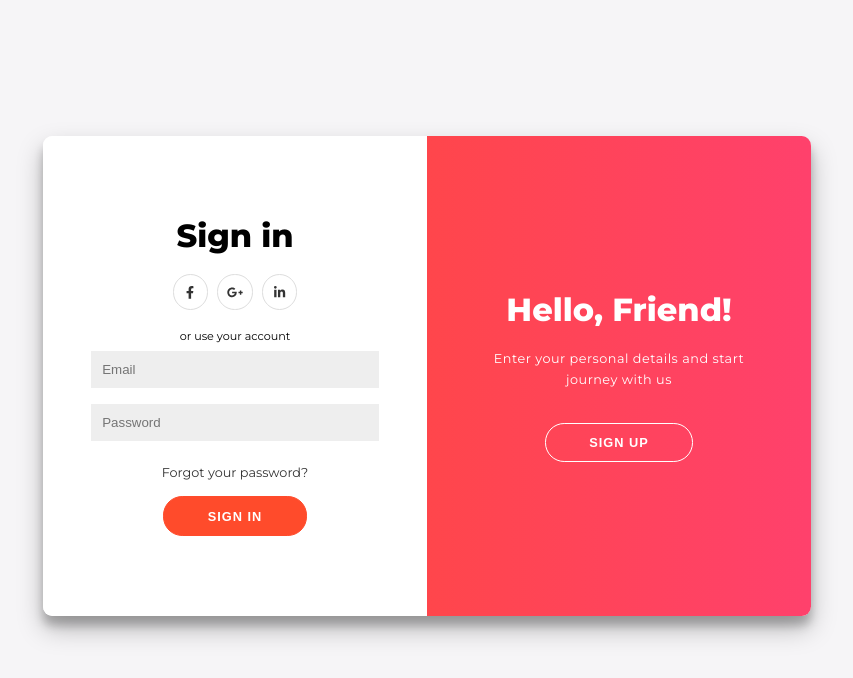
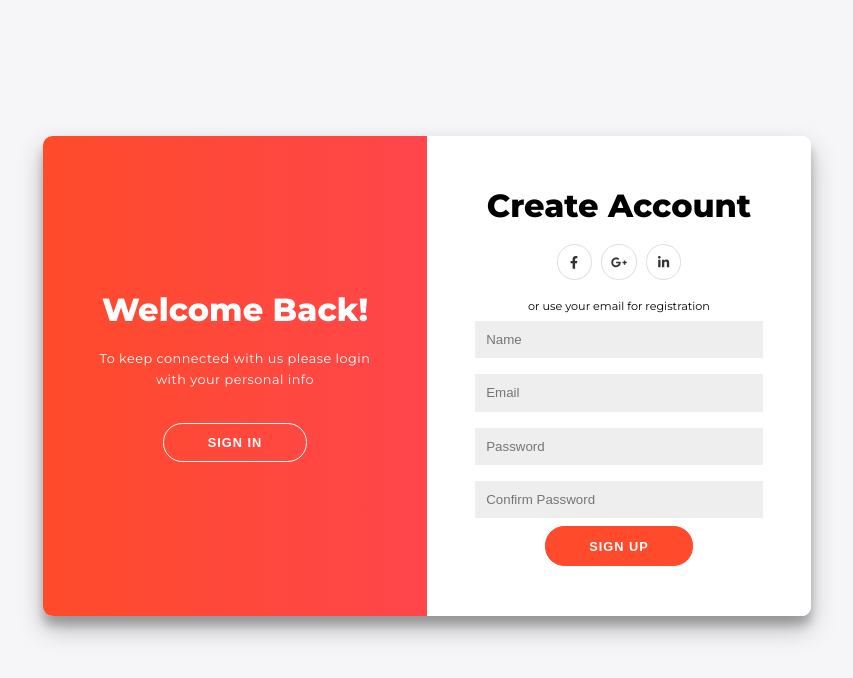
Before and after one commit to Mornevanzyl/instagram-parsons, a React (Create React App) app: page / in a window 1280 px wide. Both pictures are taken after a click on the button "SIGN UP". Shown: the top 678 px of the page, without its empty margins (213-1066 px from the left). Built offline with nearby package versions, Linux system fonts and the light colour scheme.

Commit message:
Complete login slider window animation

```diff
--- a/src/App.css
+++ b/src/App.css
@@ -189,3 +189,30 @@ button.ghost {
 .overlay-left {
   transform: translateX(-20%);
 }
+
+/* Animation */
+.container.right-panel-active .sign-in-container {
+  transform: translateX(100%);
+}
+
+.container.right-panel-active .overlay-container {
+  transform: translateX(-100%);
+}
+
+.container.right-panel-active .sign-up-container {
+  transform: translateX(100%);
+  opacity: 1;
+  z-index: 5;
+}
+
+.container.right-panel-active .overlay {
+  transform: translateX(50%);
+}
+
+.container.right-panel-active .overlay-left {
+  transform: translateX(0);
+}
+
+.container.right-panel-active .overlay-right {
+  transform: translateX(20%);
+}
--- a/src/components/Signup.jsx
+++ b/src/components/Signup.jsx
@@ -1,4 +1,4 @@
-import React, { useRef } from 'react'
+import React, { useRef, useState } from 'react'
 import { FontAwesomeIcon } from '@fortawesome/react-fontawesome'
 import { faFacebookF, faGooglePlusG, faLinkedinIn } from '@fortawesome/free-brands-svg-icons'
 
@@ -8,15 +8,21 @@ export default function Signup() {
     const passwordRef = useRef();
     const passwordConfirmRef = useRef();
 
+    const [rightPanelActive, setRightPanelActive] = useState(false);
+
+    function handleSlider() {
+        setRightPanelActive(!rightPanelActive);
+    }
+
     return (
-        <div class="container" id="container">
-            <div class="form-container sign-up-container">
+        <div className={`container ${rightPanelActive ? 'right-panel-active' : ''}`} id="container">
+            <div className={"form-container sign-up-container"}>
                 <form action="#">
                     <h1>Create Account</h1>
-                    <div class="social-container">
-                        <a href="#" class="social"><FontAwesomeIcon icon={faFacebookF} /></a>
-                        <a href="#" class="social"><FontAwesomeIcon icon={faGooglePlusG} /></a>
-                        <a href="#" class="social"><FontAwesomeIcon icon={faLinkedinIn} /></a>
+                    <div class={"social-container"}>
+                        <a href="#" className={"social"}><FontAwesomeIcon icon={faFacebookF} /></a>
+                        <a href="#" className={"social"}><FontAwesomeIcon icon={faGooglePlusG} /></a>
+                        <a href="#" className={"social"}><FontAwesomeIcon icon={faLinkedinIn} /></a>
                     </div>
                     <span>or use your email for registration</span>
                     <input type="text" placeholder="Name" ref={nameRef} />
@@ -26,13 +32,13 @@ export default function Signup() {
                     <button type="submit" >Sign Up</button>
                 </form>
             </div>
-            <div class="form-container sign-in-container">
+            <div className={"form-container sign-in-container"}>
                 <form action="#">
                     <h1>Sign in</h1>
-                    <div class="social-container">
-                        <a href="#" class="social"><FontAwesomeIcon icon={faFacebookF} /></a>
-                        <a href="#" class="social"><FontAwesomeIcon icon={faGooglePlusG} /></a>
-                        <a href="#" class="social"><FontAwesomeIcon icon={faLinkedinIn} /></a>
+                    <div className={"social-container"}>
+                        <a href="#" className={"social"}><FontAwesomeIcon icon={faFacebookF} /></a>
+                        <a href="#" className={"social"}><FontAwesomeIcon icon={faGooglePlusG} /></a>
+                        <a href="#" className={"social"}><FontAwesomeIcon icon={faLinkedinIn} /></a>
                     </div>
                     <span>or use your account</span>
                     <input type="email" placeholder="Email" ref={emailRef} required />
@@ -41,17 +47,17 @@ export default function Signup() {
                     <button>Sign In</button>
                 </form>
             </div>
-            <div class="overlay-container">
-                <div class="overlay">
-                    <div class="overlay-panel overlay-left">
+            <div className={"overlay-container"}>
+                <div className={"overlay"}>
+                    <div className={"overlay-panel overlay-left"}>
                         <h1>Welcome Back!</h1>
                         <p>To keep connected with us please login with your personal info</p>
-                        <button class="ghost" id="signIn">Sign In</button>
+                        <button className={"ghost"} id="signIn" onClick={handleSlider}>Sign In</button>
                     </div>
-                    <div class="overlay-panel overlay-right">
+                    <div className={"overlay-panel overlay-right"}>
                         <h1>Hello, Friend!</h1>
                         <p>Enter your personal details and start journey with us</p>
-                        <button class="ghost" id="signUp">Sign Up</button>
+                        <button className={"ghost"} id="signUp" onClick={handleSlider}>Sign Up</button>
                     </div>
                 </div>
             </div>
```
